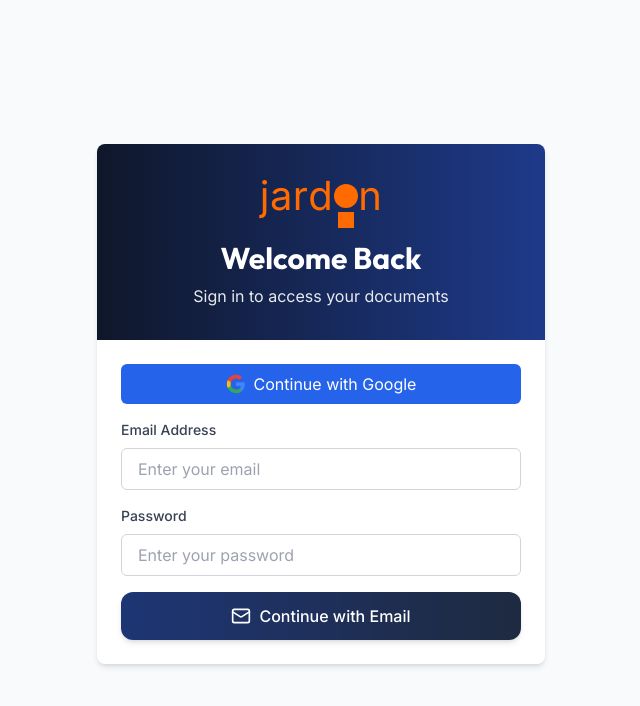
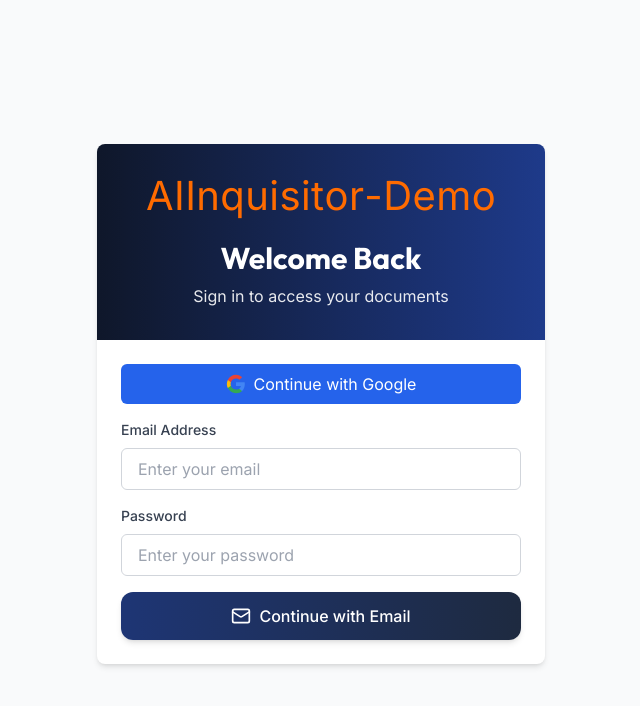
Before and after one commit to koutsovt/AIInquisitor-demo, a React (Vite) app: page / in a window 1280 px wide. Shown: the top 706 px of the page, without its empty margins (319-959 px from the left). Built offline with nearby package versions, Linux system fonts and the light colour scheme; no server answers.

Commit message:
Update company logo

```diff
--- a/src/components/Logo.tsx
+++ b/src/components/Logo.tsx
@@ -4,14 +4,23 @@
   return (
     <div className="flex items-center">
       <div className="relative flex items-center">
-        <span className="text-[#FF6B00] text-[40px] font-normal tracking-[0.01em] leading-none">j</span>
-        <span className="text-[#FF6B00] text-[40px] font-normal tracking-[0.01em] leading-none">a</span>
+        <span className="text-[#FF6B00] text-[40px] font-normal tracking-[0.01em] leading-none">A</span>
+        <span className="text-[#FF6B00] text-[40px] font-normal tracking-[0.01em] leading-none">I</span>
+        <span className="text-[#FF6B00] text-[40px] font-normal tracking-[0.01em] leading-none">I</span>
+        <span className="text-[#FF6B00] text-[40px] font-normal tracking-[0.01em] leading-none">n</span>
+        <span className="text-[#FF6B00] text-[40px] font-normal tracking-[0.01em] leading-none">q</span>
+        <span className="text-[#FF6B00] text-[40px] font-normal tracking-[0.01em] leading-none">u</span>
+        <span className="text-[#FF6B00] text-[40px] font-normal tracking-[0.01em] leading-none">i</span>
+        <span className="text-[#FF6B00] text-[40px] font-normal tracking-[0.01em] leading-none">s</span>
+        <span className="text-[#FF6B00] text-[40px] font-normal tracking-[0.01em] leading-none">i</span>
+        <span className="text-[#FF6B00] text-[40px] font-normal tracking-[0.01em] leading-none">t</span>
+        <span className="text-[#FF6B00] text-[40px] font-normal tracking-[0.01em] leading-none">o</span>
         <span className="text-[#FF6B00] text-[40px] font-normal tracking-[0.01em] leading-none">r</span>
-        <span className="text-[#FF6B00] text-[40px] font-normal tracking-[0.01em] leading-none">d</span>
-        <div className="relative w-6 h-6 rounded-full bg-[#FF6B00] ml-[1px]">
-          <div className="absolute -bottom-5 left-1/2 -translate-x-1/2 w-4 h-4 bg-[#FF6B00]"></div>
-        </div>
-        <span className="text-[#FF6B00] text-[40px] font-normal tracking-[0.01em] leading-none">n</span>
+        <span className="text-[#FF6B00] text-[40px] font-normal tracking-[0.01em] leading-none">-</span>
+        <span className="text-[#FF6B00] text-[40px] font-normal tracking-[0.01em] leading-none">D</span>
+        <span className="text-[#FF6B00] text-[40px] font-normal tracking-[0.01em] leading-none">e</span>
+        <span className="text-[#FF6B00] text-[40px] font-normal tracking-[0.01em] leading-none">m</span>
+        <span className="text-[#FF6B00] text-[40px] font-normal tracking-[0.01em] leading-none">o</span>
       </div>
     </div>
   );
```
